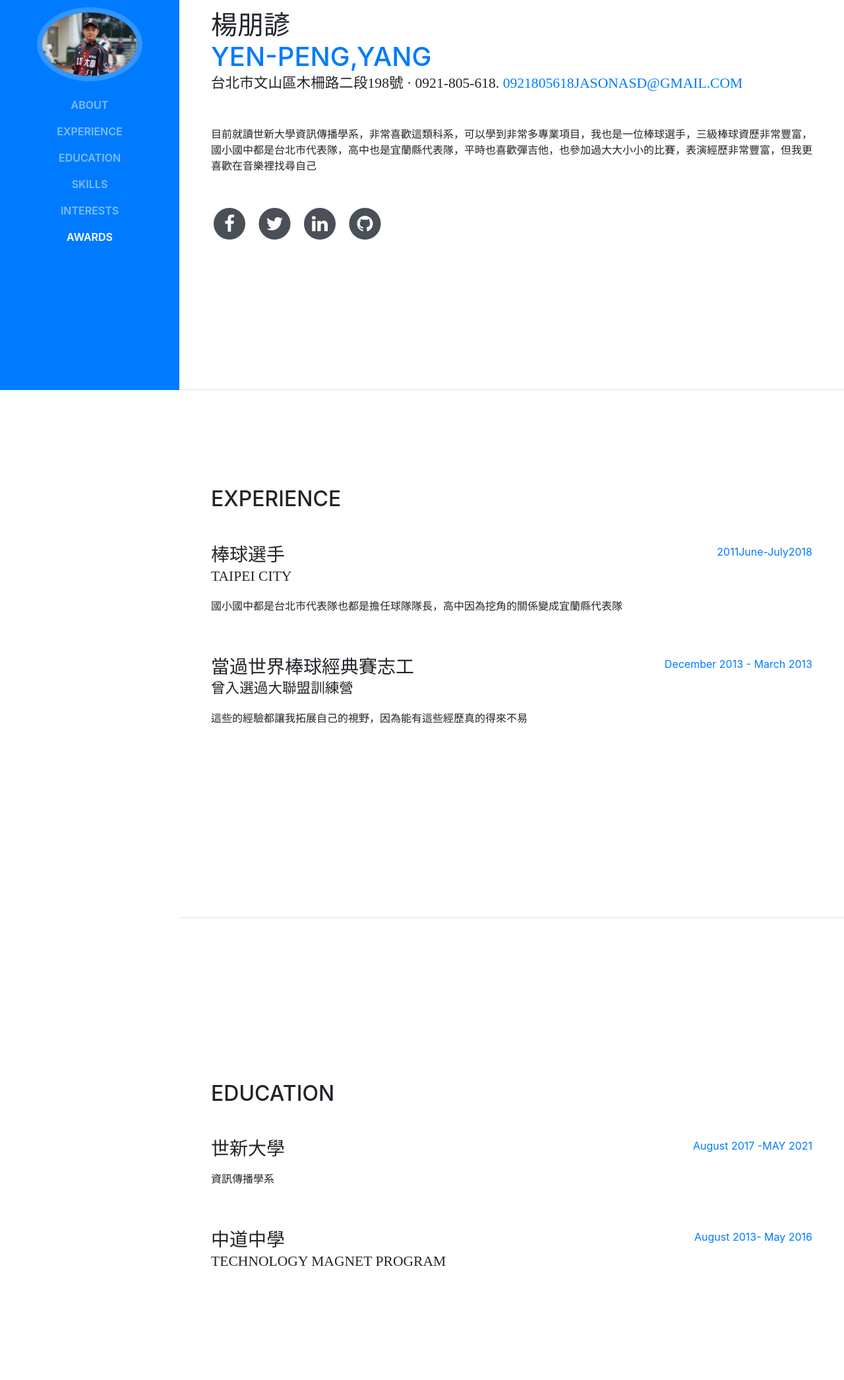
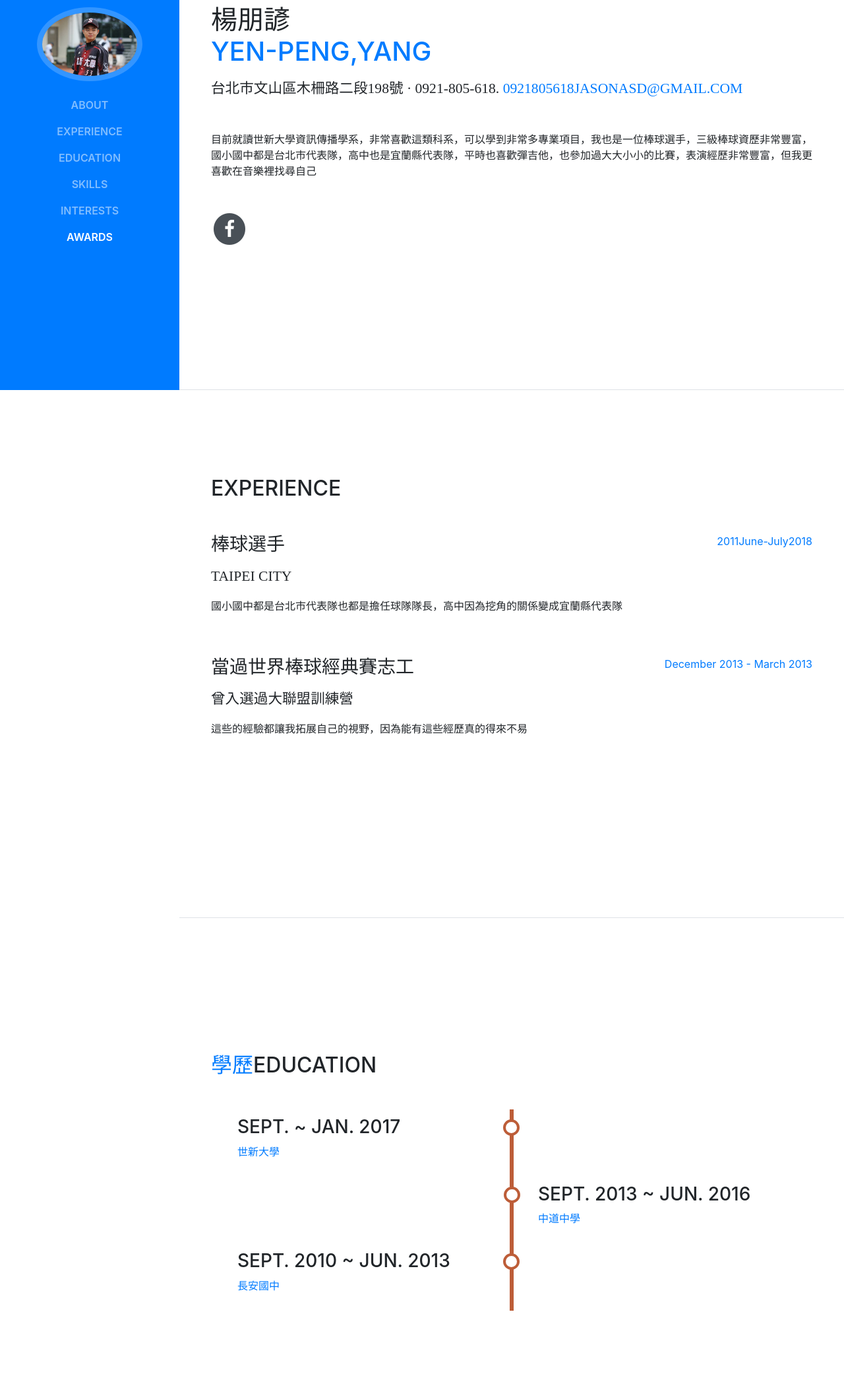
Before and after one commit to jasonyang123/jasonyang123.github.io, a website with bundled scripts: page index.html in a window 1280 px wide. Shown: the part 209-2300 px from the top of the page at 66% size. Built offline with nearby package versions, Linux system fonts and the light colour scheme; a web font is replaced by a local one.

Commit message:
Add files via upload

```diff
--- /dev/null
+++ b/css/myresume.css
@@ -0,0 +1,102 @@
+@import url(https://fonts.googleapis.com/earlyaccess/notosanstc.css);
+
+body {
+	font-family: "Noto Sans", "Noto Sans TC";
+}
+
+h1 {
+	font-family: inherit;
+	text-transform: none;
+	line-height: 6rem;
+}
+
+h2 {
+	font-family: inherit;
+}
+
+h3 {
+	font-family: inherit;
+}
+
+.timeline {
+  position: relative;
+  margin: 0 auto;
+}
+
+.timeline::after {
+  content: '';
+  position: absolute;
+  width: 6px;
+  background-color: #bd5d38;
+  top: 0;
+  bottom: 0;
+  left: 50%;
+  margin-left: -3px;
+}
+
+.timeline-block {
+  padding: 10px 40px;
+  position: relative;
+  background-color: inherit;
+  width: 50%;
+}
+
+/* The circles on the timeline */
+.timeline-block::after {
+  content: '';
+  position: absolute;
+  width: 25px;
+  height: 25px;
+  right: -12px;
+  background-color: white;
+  border: 4px solid #bd5d38;
+  top: 15px;
+  border-radius: 50%;
+  z-index: 1;
+}
+
+/* Place the container to the left */
+.timeline-left {
+  left: 0;
+}
+
+/* Place the container to the right */
+.timeline-right {
+  left: 50%;
+}
+
+/* Fix the circle for containers on the right side */
+.timeline-right::after {
+  left: -12px;
+}
+
+/* Media queries - Responsive timeline on screens less than 992px wide */
+@media screen and (max-width: 992px) {
+/* Place the timelime to the left */
+  .timeline::after {
+    left: 31px;
+  }
+
+  /* Full-width containers */
+  .timeline-block {
+    width: 100%;
+    padding-left: 70px;
+    padding-right: 25px;
+  }
+
+  /* Make all right containers behave like the left ones */
+  .timeline-right {
+    left: 0%;
+  }
+
+  /* Make sure all circles are at the same spot */
+  .timeline-left::after, .timeline-right::after {
+    left: 17px;
+  }
+}
+
+.subheading {
+	font-family: inherit;
+	text-transform: none;
+	margin-top: 1rem;
+}
--- a/index.html
+++ b/index.html
@@ -22,6 +22,7 @@
 
     <!-- Custom styles for this template -->
     <link href="css/resume.min.css" rel="stylesheet">
+	<link href="css/myresume.css" rel="stylesheet">
 
   </head>
 
@@ -74,36 +75,14 @@
           <p class="mb-5">目前就讀世新大學資訊傳播學系，非常喜歡這類科系，可以學到非常多專業項目，我也是一位棒球選手，三級棒球資歷非常豐富，國小國中都是台北市代表隊，高中也是宜蘭縣代表隊，平時也喜歡彈吉他，也參加過大大小小的比賽，表演經歷非常豐富，但我更喜歡在音樂裡找尋自己</p>
           <ul class="list-inline list-social-icons mb-0">
             <li class="list-inline-item">
-              <a href="#">
+              <a href="https://www.facebook.com/jason.yung.756">
                 <span class="fa-stack fa-lg">
                   <i class="fa fa-circle fa-stack-2x"></i>
                   <i class="fa fa-facebook fa-stack-1x fa-inverse"></i>
                 </span>
               </a>
             </li>
-            <li class="list-inline-item">
-              <a href="#">
-                <span class="fa-stack fa-lg">
-                  <i class="fa fa-circle fa-stack-2x"></i>
-                  <i class="fa fa-twitter fa-stack-1x fa-inverse"></i>
-                </span>
-              </a>
-            </li>
-            <li class="list-inline-item">
-              <a href="#">
-                <span class="fa-stack fa-lg">
-                  <i class="fa fa-circle fa-stack-2x"></i>
-                  <i class="fa fa-linkedin fa-stack-1x fa-inverse"></i>
-                </span>
-              </a>
-            </li>
-            <li class="list-inline-item">
-              <a href="#">
-                <span class="fa-stack fa-lg">
-                  <i class="fa fa-circle fa-stack-2x"></i>
-                  <i class="fa fa-github fa-stack-1x fa-inverse"></i>
-                </span>
-              </a>
+
             </li>
           </ul>
         </div>
@@ -164,28 +143,25 @@
 
       <section class="resume-section p-3 p-lg-5 d-flex flex-column" id="education">
         <div class="my-auto">
-          <h2 class="mb-5">Education</h2>
+         <h2 class="mb-5"><span class="text-primary">學歷</span>Education</h2>
 
-          <div class="resume-item d-flex flex-column flex-md-row mb-5">
-            <div class="resume-content mr-auto">
-              <h3 class="mb-0">世新大學</h3>
-              <div class="subheading mb-3"></div>
-              <div>資訊傳播學系</div>
-              <p></p>
-            </div>
-            <div class="resume-date text-md-right">
-              <span class="text-primary">August 2017 -MAY 2021 </span>
-            </div>
-          </div>
-
-          <div class="resume-item d-flex flex-column flex-md-row">
-            <div class="resume-content mr-auto">
-              <h3 class="mb-0">中道中學</h3>
-              <div class="subheading mb-3">Technology Magnet Program</div>
-              <p></p>
-            </div>
-            <div class="resume-date text-md-right">
-              <span class="text-primary">August 2013- May 2016</span>
+		  <div class="timeline">
+			<div class="timeline-block timeline-left">
+			  <div class="timeline-content">
+			    <h3>Sept.  ~ Jan. 2017</h3>
+				<p><span class="text-primary">世新大學</span>
+			  </div>
+			</div>
+			<div class="timeline-block timeline-right">
+			  <div class="timeline-content">
+			    <h3>Sept. 2013 ~ Jun. 2016</h3>
+				<p><span class="text-primary">中道中學</span>
+			  </div>
+			</div>
+			<div class="timeline-block timeline-left">
+			  <div class="timeline-content">
+			    <h3>Sept. 2010 ~ Jun. 2013</h3>
+				<p><span class="text-primary">長安國中</span>
             </div>
           </div>
 
@@ -254,8 +230,8 @@
       <section class="resume-section p-3 p-lg-5 d-flex flex-column" id="interests">
         <div class="my-auto">
           <h2 class="mb-5">Interests</h2>
-          <p>Apart from being a web developer, I enjoy most of my time being outdoors. In the winter, I am an avid skiier and novice ice climber. During the warmer months here in Colorado, I enjoy mountain biking, free climbing, and kayaking.</p>
-          <p class="mb-0">When forced indoors, I follow a number of sci-fi and fantasy genre movies and television shows, I am an aspiring chef, and I spend a large amount of my free time exploring the latest technolgy advancements in the front-end web development world.</p>
+          <p>我的興趣是彈吉他，因為音樂有奇妙的力量，總是能讓我紓解壓力，音樂也能帶給我身旁的人歡樂，所以我非常喜歡彈吉他，除此之外也喜歡攝影，攝影能讓美好的事物變成永恆所以我非常喜歡記錄身邊的每一刻。</p>
+          <p class="mb-0">我最喜歡的還是棒球，我只能說它不只是一顆棒球，它對我來說是一種態度，所以我想我這一輩子都不會離開棒球</p>
         </div>
       </section>
 
```
